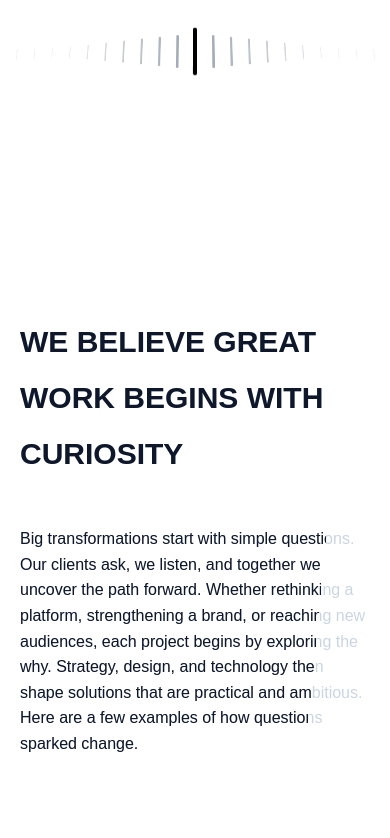
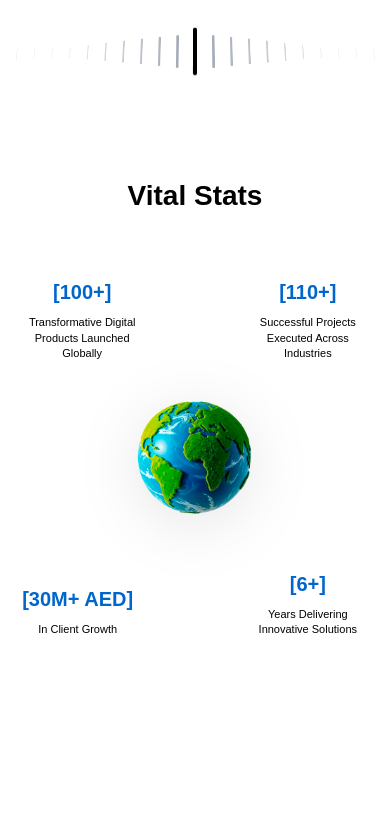
Before and after one commit to Naveen9712/nf9, a React (Vite) app: page / in a window 390 px wide. Shown: the part 2246-3084 px from the top of the page. Built offline with nearby package versions, Linux system fonts and the light colour scheme; a web font is replaced by a local one.

Commit message:
added vital stats

```diff
--- a/src/App.jsx
+++ b/src/App.jsx
@@ -5,6 +5,7 @@ import Header from './components/header/header'
 import Hero from './components/hero/hero'
 import About from './components/about/about'
 import IndustryFootprint from './components/industry-footprint/industry-footprint'
+import VitalStats from './components/vital-stats/vital-stats'
 import FAQ from './components/faq/faq'
 import Belief from './components/belief/belief'
 import Footer from './components/footer/footer'
@@ -28,6 +29,7 @@ function App() {
           <Hero />
           <About />
           <IndustryFootprint />
+          <VitalStats />
           <Belief />
           <FAQ />
         </main>
--- a/src/components/faq/faq.jsx
+++ b/src/components/faq/faq.jsx
@@ -2,7 +2,7 @@ import React, { useState } from 'react';
 import './faq.css';
 
 const FAQ = () => {
-  const [openIndex, setOpenIndex] = useState(0); // First question open by default
+  const [openIndex, setOpenIndex] = useState(null); // All questions closed by default
 
   const faqData = [
     {
@@ -14,7 +14,7 @@ const FAQ = () => {
       answer: "TIC Global Services offers a comprehensive range of digital solutions including web development, web branding, brand identity design, and digital marketing services. We help businesses establish and enhance their online presence through strategic planning, creative design, and innovative technology solutions tailored to meet specific business goals and target audience needs."
     },
     {
-      question: "How long does it take to complete a web development project?",
+      question: "What's the average project duration in TIC Global Services?",
       answer: "The timeline for web development projects varies depending on the complexity and scope of the project. Typically, a standard website can take anywhere from 4-8 weeks, while more complex projects may require 8-12 weeks or longer. We work closely with clients to establish realistic timelines and ensure timely delivery without compromising quality."
     },
     {
@@ -44,22 +44,11 @@ const FAQ = () => {
                 aria-expanded={openIndex === index}
               >
                 <span className="faq-question-text">{faq.question}</span>
-                <span className="faq-icon">
-                  {openIndex === index ? (
-                    <svg width="24" height="24" viewBox="0 0 24 24" fill="none" xmlns="http://www.w3.org/2000/svg">
-                      <path d="M18 6L6 18M6 6L18 18" stroke="currentColor" strokeWidth="2" strokeLinecap="round" strokeLinejoin="round"/>
-                    </svg>
-                  ) : (
-                    <svg width="24" height="24" viewBox="0 0 24 24" fill="none" xmlns="http://www.w3.org/2000/svg">
-                      <path d="M12 5V19M5 12H19" stroke="currentColor" strokeWidth="2" strokeLinecap="round" strokeLinejoin="round"/>
-                    </svg>
-                  )}
-                </span>
+                <span className="faq-icon">+</span>
               </button>
               <div className={`faq-answer ${openIndex === index ? 'open' : ''}`}>
                 <p className="faq-answer-text">{faq.answer}</p>
               </div>
-              {index < faqData.length - 1 && <div className="faq-divider"></div>}
             </div>
           ))}
         </div>
--- /dev/null
+++ b/src/components/vital-stats/vital-stats.css
@@ -0,0 +1,211 @@
+.vital-stats-section {
+  width: 100%;
+  padding: 80px 20px;
+  background-color: #ffffff;
+  display: flex;
+  justify-content: center;
+  align-items: center;
+  min-height: 600px;
+}
+
+.vital-stats-container {
+  max-width: 1200px;
+  width: 100%;
+  display: flex;
+  flex-direction: column;
+  align-items: center;
+}
+
+.vital-stats-title {
+  font-size: 48px;
+  font-weight: bold;
+  color: #000000;
+  text-align: center;
+  margin-bottom: 60px;
+  font-family: inherit;
+}
+
+.vital-stats-content {
+  position: relative;
+  width: 100%;
+  max-width: 900px;
+  min-height: 500px;
+  display: flex;
+  justify-content: center;
+  align-items: center;
+}
+
+.globe-container {
+  position: absolute;
+  top: 50%;
+  left: 50%;
+  transform: translate(-50%, -50%);
+  z-index: 1;
+  width: 400px;
+  height: 400px;
+  display: flex;
+  justify-content: center;
+  align-items: center;
+}
+
+.globe-image {
+  width: 100%;
+  height: 100%;
+  object-fit: contain;
+  filter: drop-shadow(0 10px 30px rgba(0, 0, 0, 0.1));
+}
+
+.stat-item {
+  position: absolute;
+  display: flex;
+  flex-direction: column;
+  align-items: center;
+  text-align: center;
+  z-index: 2;
+  max-width: 250px;
+
+  /* Initial hidden state with smooth transition */
+  opacity: 0;
+  transform: translateY(30px);
+  transition: opacity 0.6s ease-out, transform 0.6s ease-out;
+}
+
+/* Visible state when scrolled into view */
+.stat-item.visible {
+  opacity: 1;
+  transform: translateY(0);
+}
+
+.stat-value {
+  color: #0066cc;
+  font-size: 32px;
+  font-weight: bold;
+  margin-bottom: 10px;
+  font-family: inherit;
+}
+
+.stat-label {
+  color: #000000;
+  font-size: 16px;
+  line-height: 1.4;
+  font-weight: normal;
+  font-family: inherit;
+}
+
+/* Positioning for stats */
+.stat-top-left {
+  top: 10%;
+  left: 5%;
+}
+
+.stat-top-right {
+  top: 10%;
+  right: 5%;
+}
+
+.stat-bottom-left {
+  bottom: 10%;
+  left: 5%;
+}
+
+.stat-bottom-right {
+  bottom: 10%;
+  right: 5%;
+}
+
+/* Responsive Design */
+@media (max-width: 1024px) {
+  .globe-container {
+    width: 300px;
+    height: 300px;
+  }
+
+  .stat-item {
+    max-width: 200px;
+  }
+
+  .stat-value {
+    font-size: 28px;
+  }
+
+  .stat-label {
+    font-size: 14px;
+  }
+}
+
+@media (max-width: 768px) {
+  .vital-stats-section {
+    padding: 60px 15px;
+    min-height: 500px;
+  }
+
+  .vital-stats-title {
+    font-size: 36px;
+    margin-bottom: 40px;
+  }
+
+  .vital-stats-content {
+    min-height: 400px;
+  }
+
+  .globe-container {
+    width: 250px;
+    height: 250px;
+  }
+
+  .stat-item {
+    max-width: 150px;
+  }
+
+  .stat-value {
+    font-size: 24px;
+    margin-bottom: 8px;
+  }
+
+  .stat-label {
+    font-size: 12px;
+  }
+
+  .stat-top-left {
+    top: 5%;
+    left: 2%;
+  }
+
+  .stat-top-right {
+    top: 5%;
+    right: 2%;
+  }
+
+  .stat-bottom-left {
+    bottom: 5%;
+    left: 2%;
+  }
+
+  .stat-bottom-right {
+    bottom: 5%;
+    right: 2%;
+  }
+}
+
+@media (max-width: 480px) {
+  .vital-stats-title {
+    font-size: 28px;
+  }
+
+  .globe-container {
+    width: 200px;
+    height: 200px;
+  }
+
+  .stat-item {
+    max-width: 120px;
+  }
+
+  .stat-value {
+    font-size: 20px;
+  }
+
+  .stat-label {
+    font-size: 11px;
+  }
+}
--- /dev/null
+++ b/src/components/vital-stats/vital-stats.jsx
@@ -0,0 +1,103 @@
+import React, { useState, useEffect, useRef } from 'react';
+import './vital-stats.css';
+
+const VitalStats = () => {
+  const [visibleStats, setVisibleStats] = useState({
+    topLeft: false,
+    topRight: false,
+    bottomLeft: false,
+    bottomRight: false
+  });
+
+  const sectionRef = useRef(null);
+  const hasAnimated = useRef(false);
+
+  useEffect(() => {
+    const observer = new IntersectionObserver(
+      (entries) => {
+        entries.forEach((entry) => {
+          // Trigger animation when section is 30% visible and hasn't animated yet
+          if (entry.isIntersecting && entry.intersectionRatio >= 0.3 && !hasAnimated.current) {
+            hasAnimated.current = true;
+
+            // Sequential animation with delays
+            setTimeout(() => {
+              setVisibleStats(prev => ({ ...prev, topLeft: true }));
+            }, 200);
+
+            setTimeout(() => {
+              setVisibleStats(prev => ({ ...prev, topRight: true }));
+            }, 600);
+
+            setTimeout(() => {
+              setVisibleStats(prev => ({ ...prev, bottomLeft: true }));
+            }, 1000);
+
+            setTimeout(() => {
+              setVisibleStats(prev => ({ ...prev, bottomRight: true }));
+            }, 1400);
+          }
+        });
+      },
+      {
+        threshold: [0.3], // Trigger when 30% of section is visible
+        rootMargin: '0px'
+      }
+    );
+
+    if (sectionRef.current) {
+      observer.observe(sectionRef.current);
+    }
+
+    return () => {
+      if (sectionRef.current) {
+        observer.unobserve(sectionRef.current);
+      }
+    };
+  }, []);
+
+  return (
+    <section className="vital-stats-section" ref={sectionRef}>
+      <div className="vital-stats-container">
+        <h2 className="vital-stats-title">Vital Stats</h2>
+
+        <div className="vital-stats-content">
+          {/* Top Left Stat */}
+          <div className={`stat-item stat-top-left ${visibleStats.topLeft ? 'visible' : ''}`}>
+            <div className="stat-value">[100+]</div>
+            <div className="stat-label">Transformative Digital Products Launched Globally</div>
+          </div>
+
+          {/* Top Right Stat */}
+          <div className={`stat-item stat-top-right ${visibleStats.topRight ? 'visible' : ''}`}>
+            <div className="stat-value">[110+]</div>
+            <div className="stat-label">Successful Projects Executed Across Industries</div>
+          </div>
+
+          {/* Central Globe Image */}
+          <div className="globe-container">
+            <img
+              src="/images/globe-img.png"
+              alt="Globe"
+              className="globe-image"
+            />
+          </div>
+
+          {/* Bottom Left Stat */}
+          <div className={`stat-item stat-bottom-left ${visibleStats.bottomLeft ? 'visible' : ''}`}>
+            <div className="stat-value">[30M+ AED]</div>
+            <div className="stat-label">In Client Growth</div>
+          </div>
+
+          {/* Bottom Right Stat */}
+          <div className={`stat-item stat-bottom-right ${visibleStats.bottomRight ? 'visible' : ''}`}>
+            <div className="stat-value">[6+]</div>
+            <div className="stat-label">Years Delivering Innovative Solutions</div>
+          </div>
+        </div>
+      </div>
+    </section>
+  );
+};
+
+export default VitalStats;
```
Also changed, not shown: public/images/globe-img.png (added).
